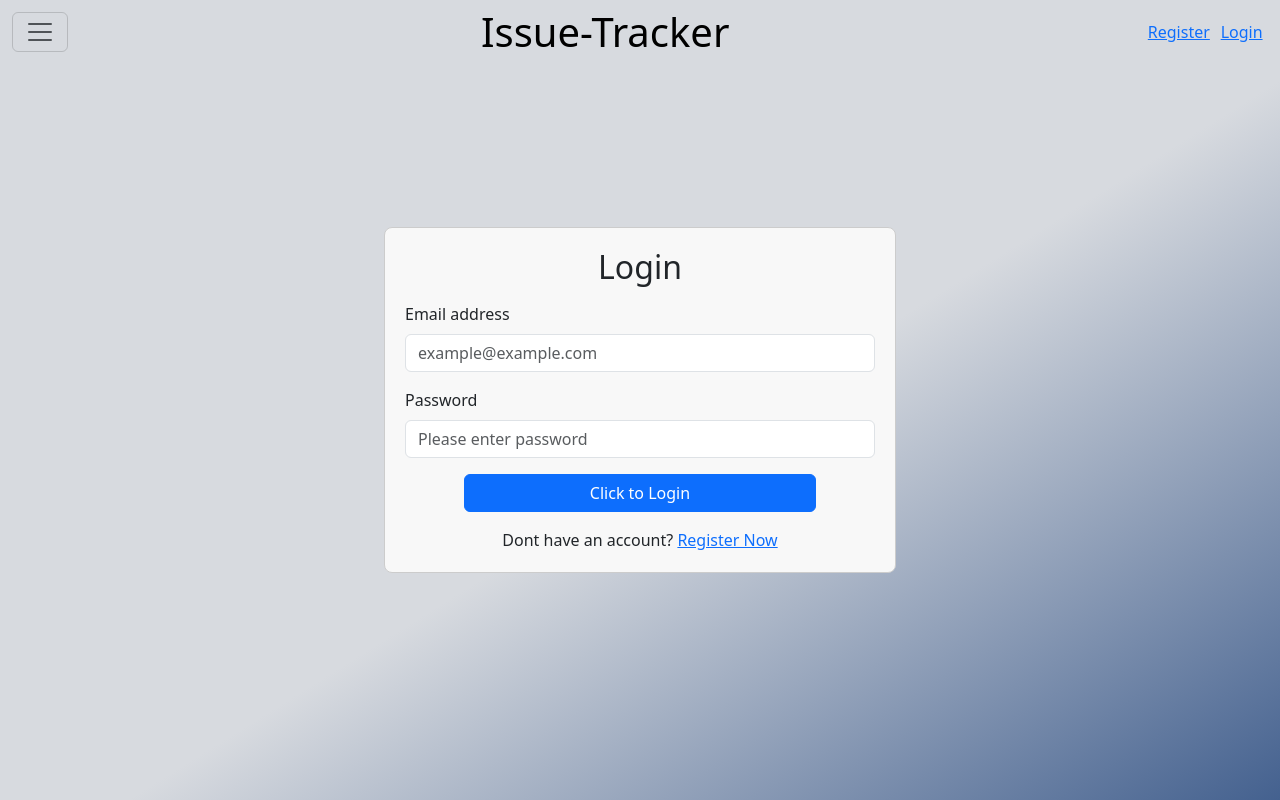
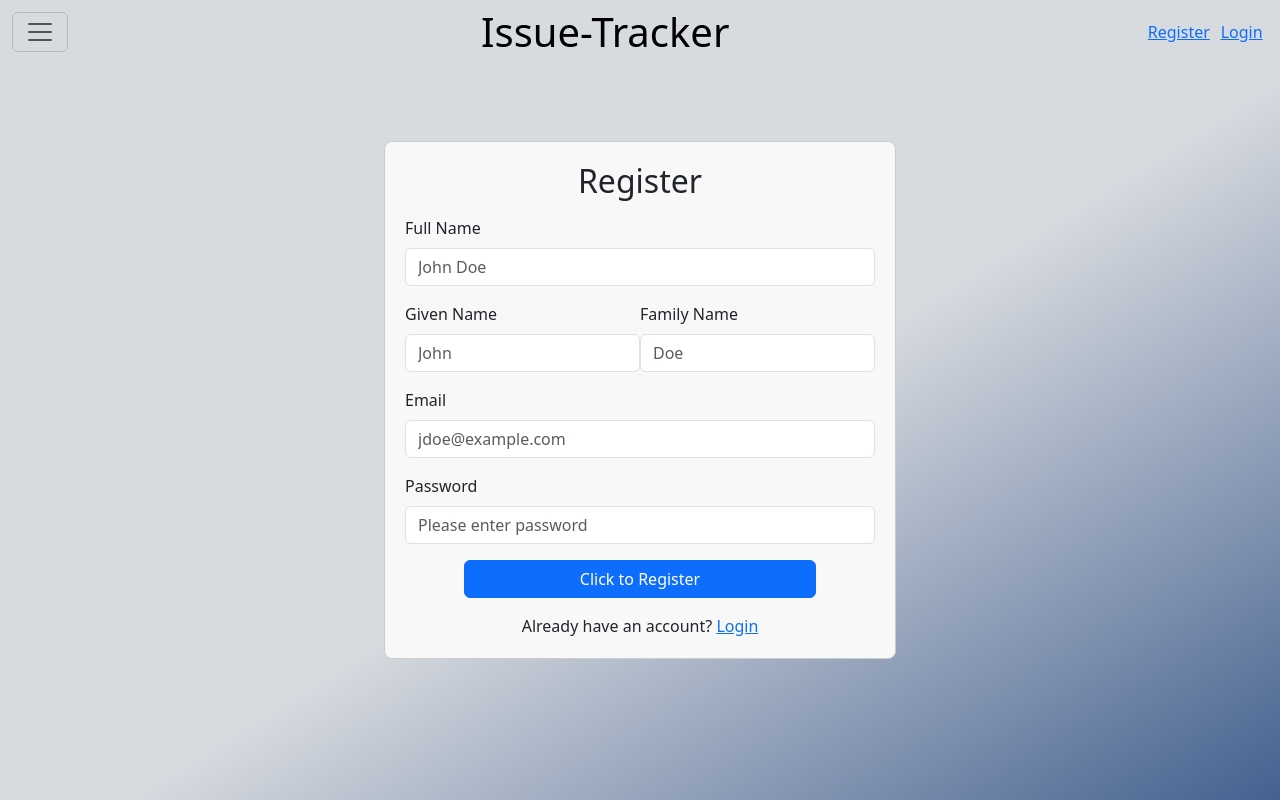
Before and after one commit to TreyPoynter/trey-issue-tracker-react, a React (Vite) app: page / in a window 1280 px wide. Built offline with nearby package versions, Linux system fonts and the light colour scheme.

Commit message:
Update App.jsx

```diff
--- a/src/App.jsx
+++ b/src/App.jsx
@@ -1,5 +1,6 @@
 import Navbar from './Components/Nav.jsx';
 import LoginForm from './Components/LoginForm.jsx';
+import RegisterForm from './Components/RegisterForm.jsx';
 import './assets/css/animista.css'
 import './assets/css/styles.css'
 import './assets/css/nav.css'
@@ -13,7 +14,7 @@ function App() {
 	return(
 		<>
 			<Navbar/>
-			<LoginForm/>
+			<RegisterForm/>
 		</>
 	)
 }
```
